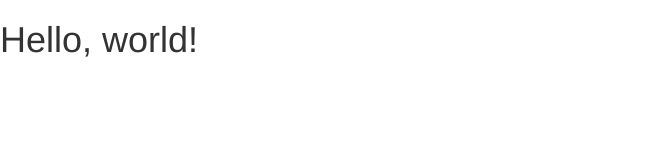
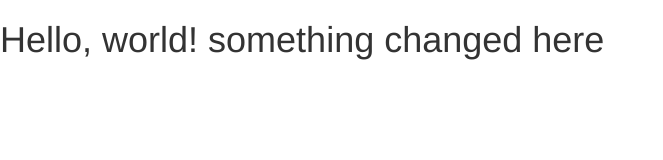
Before and after one commit to livetraining/corporate-website, a plain HTML site: page index.html in a window 1280 px wide. Shown: the whole page, without its empty margins (0-663 px from the left). Drawn offline with nearby package versions, Linux system fonts and the light colour scheme.

Commit message:
index file changes

```diff
--- a/index.html
+++ b/index.html
@@ -18,7 +18,7 @@
     <![endif]-->
   </head>
   <body>
-    <h1>Hello, world!</h1>
+    <h1>Hello, world! something changed here</h1>
 
     <!-- jQuery (necessary for Bootstrap's JavaScript plugins) -->
     <script src="https://ajax.googleapis.com/ajax/libs/jquery/1.12.4/jquery.min.js"></script>
```
